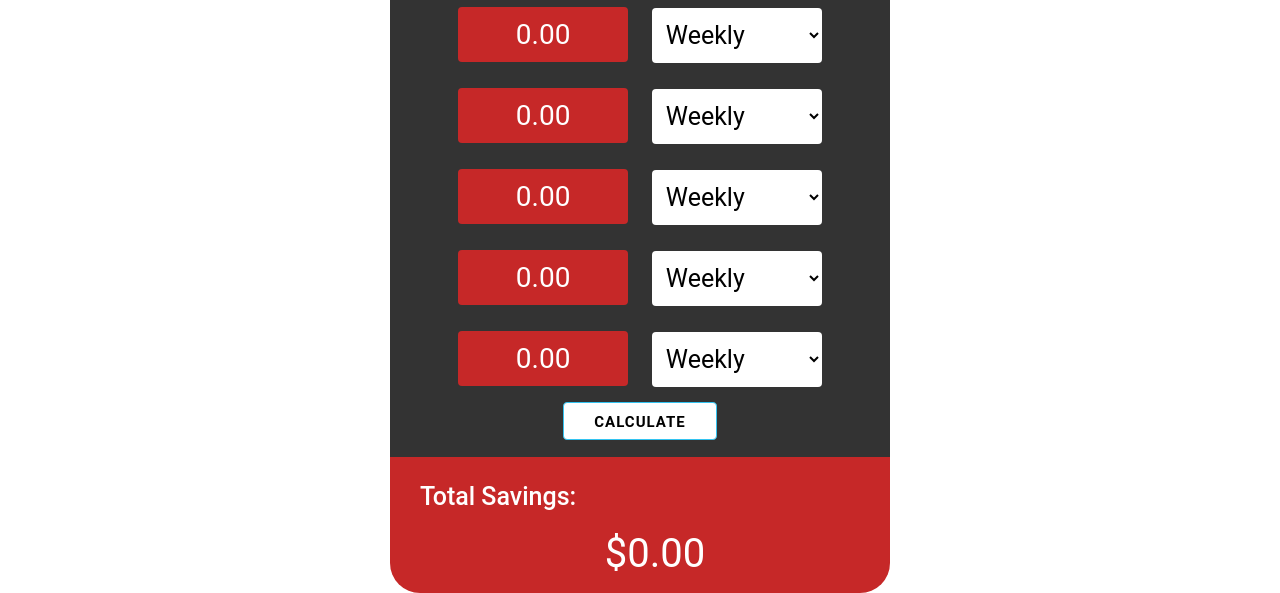
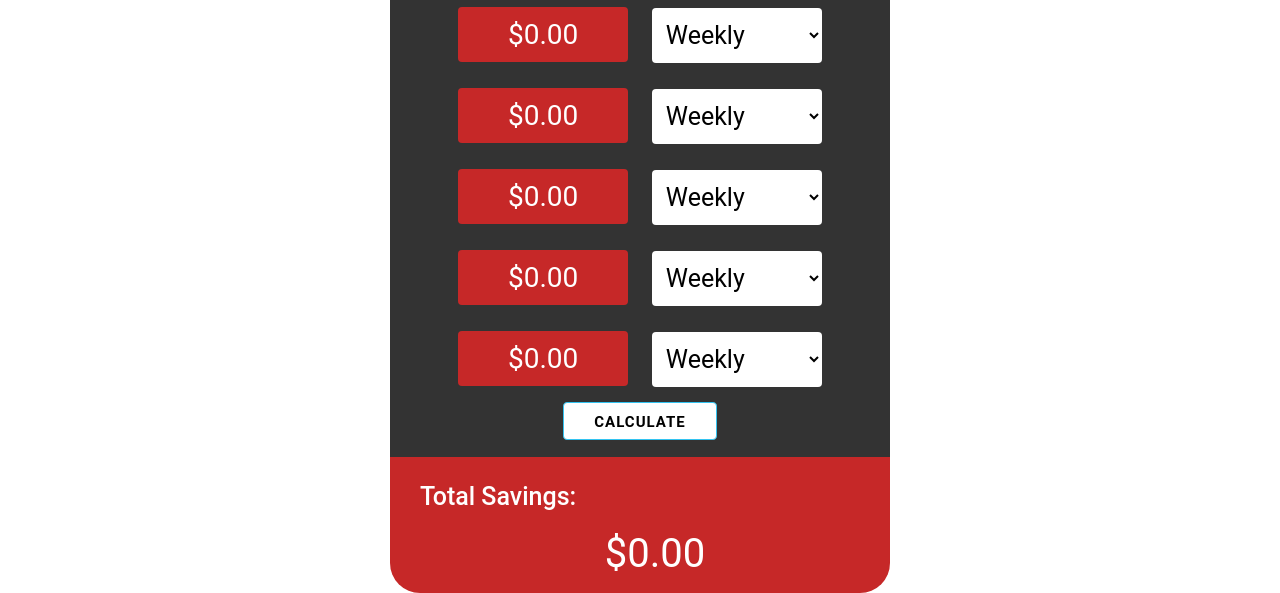
Before and after one commit to IIT-Web-Application-Development/fincal, a website: page html/savingsCalc.html in a window 1280 px wide. Shown: the part 267-860 px from the top of the page. Drawn offline with nearby package versions, Linux system fonts and the light colour scheme.

Commit message:
monaaaayyy

```diff
--- a/html/savingsCalc.html
+++ b/html/savingsCalc.html
@@ -47,31 +47,31 @@
 
   <span class="bill-amount">Spending: </span>
   <div class="tip-save-container small-container">
-      <input type="text" id="savingsOne" class="savingsin" maxlength="7" placeholder="0.00">
+      <input type="text" id="savingsOne" class="savingsin" maxlength="7" placeholder="$0.00">
       <select class="dropdown" id="dOne">
           <option value="Weekly">Weekly</option>
           <option value="Monthly">Monthly</option>
           <option value="Yearly">Yearly</option>
         </select>
-      <input type="text" id="savingsTwo" class="savingsin" maxlength="7" placeholder="0.00">
+      <input type="text" id="savingsTwo" class="savingsin" maxlength="7" placeholder="$0.00">
       <select class="dropdown" id="dTwo">
           <option value="Weekly">Weekly</option>
           <option value="Monthly">Monthly</option>
           <option value="Yearly">Yearly</option>
       </select>
-      <input type="text" id="savingsThree" class="savingsin" maxlength="7" placeholder="0.00">
+      <input type="text" id="savingsThree" class="savingsin" maxlength="7" placeholder="$0.00">
       <select class="dropdown" id="dThree">
           <option value="Weekly">Weekly</option>
           <option value="Monthly">Monthly</option>
           <option value="Yearly">Yearly</option>
       </select>
-      <input type="text" id="savingsFour" class="savingsin" maxlength="7" placeholder="0.00">
+      <input type="text" id="savingsFour" class="savingsin" maxlength="7" placeholder="$0.00">
       <select class="dropdown" id="dFour">
           <option value="Weekly">Weekly</option>
           <option value="Monthly">Monthly</option>
           <option value="Yearly">Yearly</option>
       </select>
-      <input type="text" id="savingsFive" class="savingsin" maxlength="7" placeholder="0.00">
+      <input type="text" id="savingsFive" class="savingsin" maxlength="7" placeholder="$0.00">
       <select class="dropdown" id="dFive">
           <option value="Weekly">Weekly</option>
           <option value="Monthly">Monthly</option>
```
